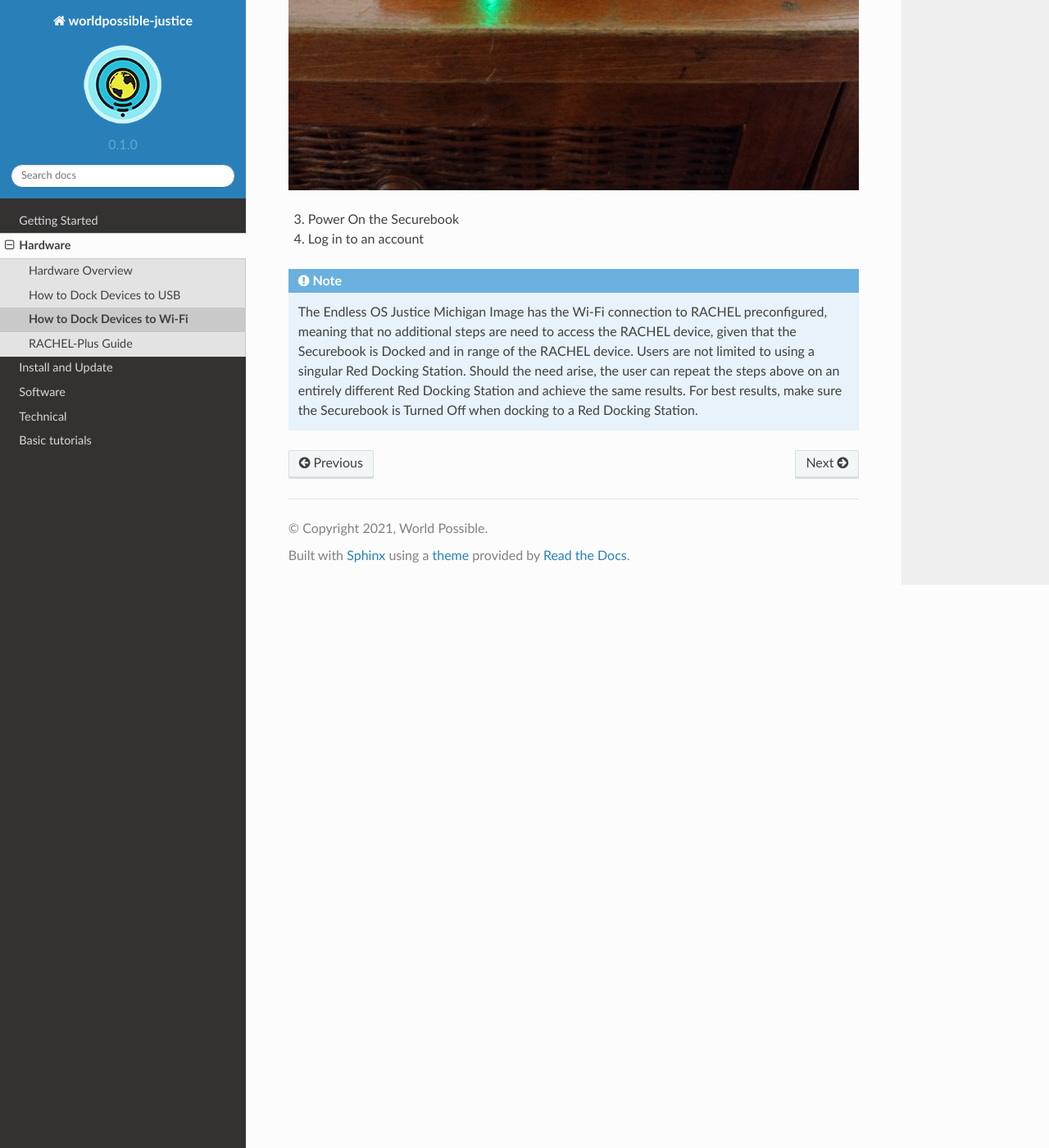
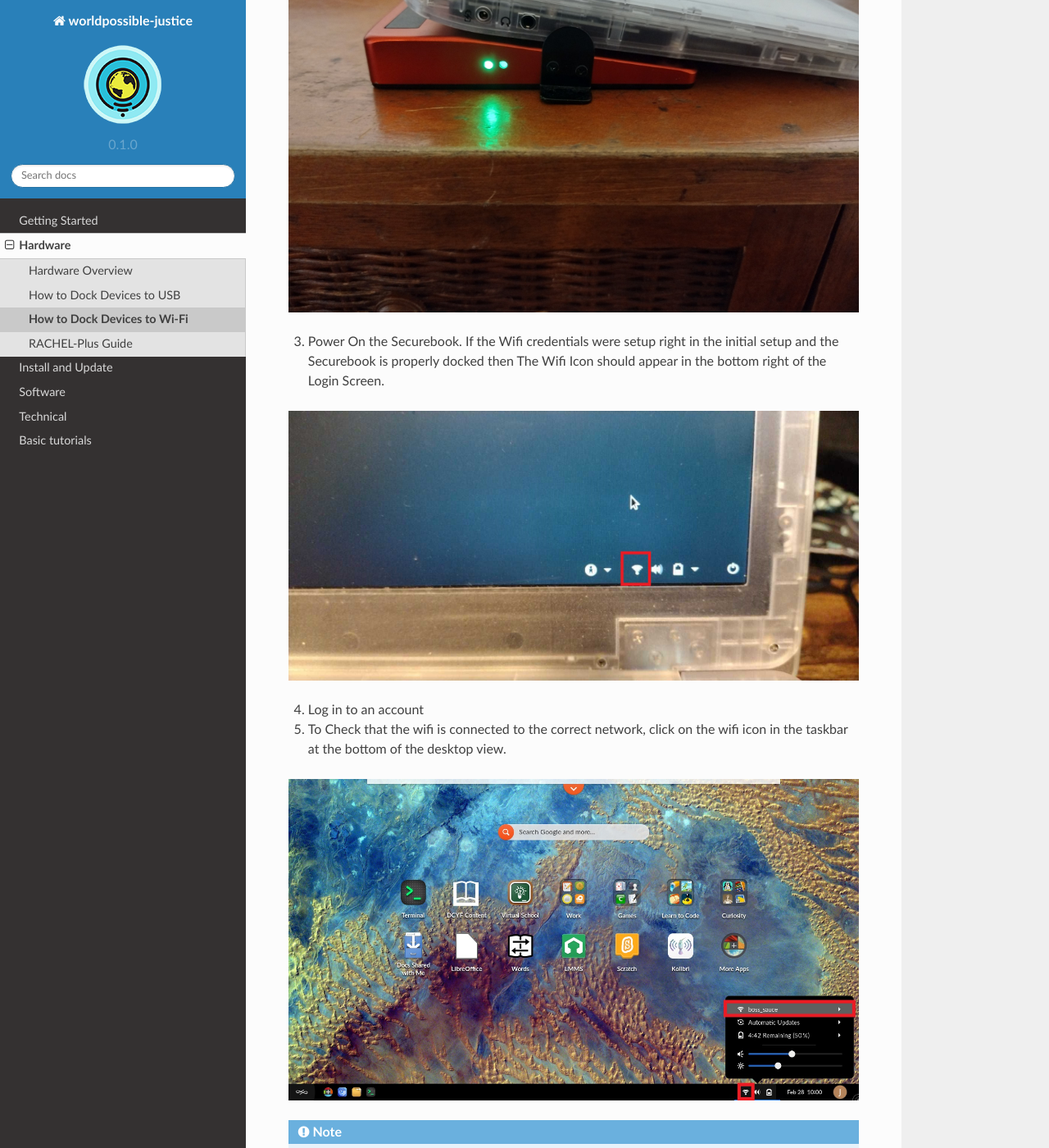
Before and after one commit to worldpossible/endless-docs, a Sphinx documentation site: the page built from docs/source/hardware/wifi_dock.rst, in a window 1280 px wide and 1400 px high, scrolled down 1458 px. Shown: the whole window at 82% size. Built offline with Sphinx 7.4.7 and the Read the Docs theme 2.0.0, drawn with Linux system fonts in a browser that asks for light colours; pages that are not in the unit, such as notebooks, are missing from menus; some of the changed text lies outside the part shown.

Commit message:
clarification update

```diff
--- a/docs/source/hardware/wifi_dock.rst
+++ b/docs/source/hardware/wifi_dock.rst
@@ -13,6 +13,10 @@ To accomplish this process, you will need:
 * WP Securebook
 * Red (Wi-Fi) Securebook Docking Station
 
+.. important::
+
+    Please do not attempt to connect to WiFi manually, this connection should occur automatically within 30 seconds of booting up or the Securebook should be rebooted while on the Red Docking Station
+
 To connect the securebook to a wireless Wi-Fi network, follow these steps:
 
 1. Power Off the Securebook
@@ -26,8 +30,15 @@ To connect the securebook to a wireless Wi-Fi network, follow these steps:
 
 .. image:: ../_resources/IMG_20220110_134612307_HDR.jpg
 
-3. Power On the Securebook
+3. Power On the Securebook. If the Wifi credentials were setup right in the initial setup and the Securebook is properly docked then The Wifi Icon should appear in the bottom right of the Login Screen.
+
+.. image:: ../_resources/Wifi-setup_WifiIconLogin.jpg
+
 4. Log in to an account
+
+5. To Check that the wifi is connected to the correct network, click on the wifi icon in the taskbar at the bottom of the desktop view.
+
+.. image:: ../_resources/Wifi-setup_WifiIcon.jpg
 
 .. note::
 
```
Also changed, not shown: docs/source/_resources/Wifi-setup_WifiIcon.jpg (added), docs/source/_resources/Wifi-setup_WifiIconLogin.jpg (added).
